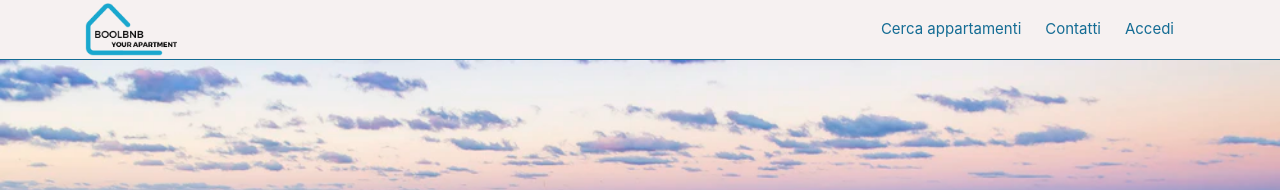
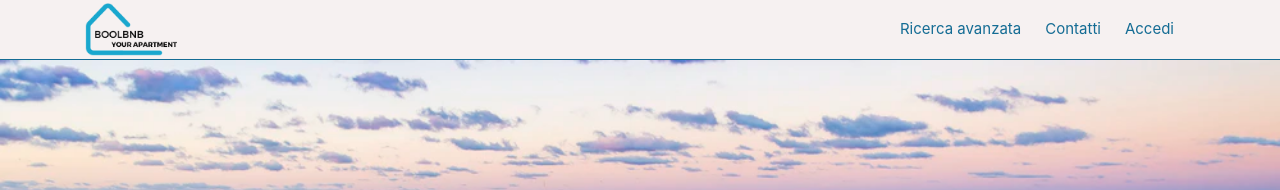
Before and after one commit to Alethepata/boolbnb-front, a Vue app: page / in a window 1280 px wide. Shown: the top 190 px of the page. Built offline with nearby package versions, Linux system fonts and the light colour scheme; no server answers.

Commit message:
[edit] header

```diff
--- a/src/components/partials/Header.vue
+++ b/src/components/partials/Header.vue
@@ -22,7 +22,7 @@ export default {
                                 <router-link :to="{name: 'home'}">Home</router-link>
                             </li> -->
                             <li class="mx-4">
-                                <router-link :to="{name: 'ricerca'}">Cerca appartamenti</router-link>
+                                <router-link :to="{name: 'ricerca'}">Ricerca avanzata</router-link>
                             </li>
                             <li>
                                 <a href="#">Contatti</a>
```
